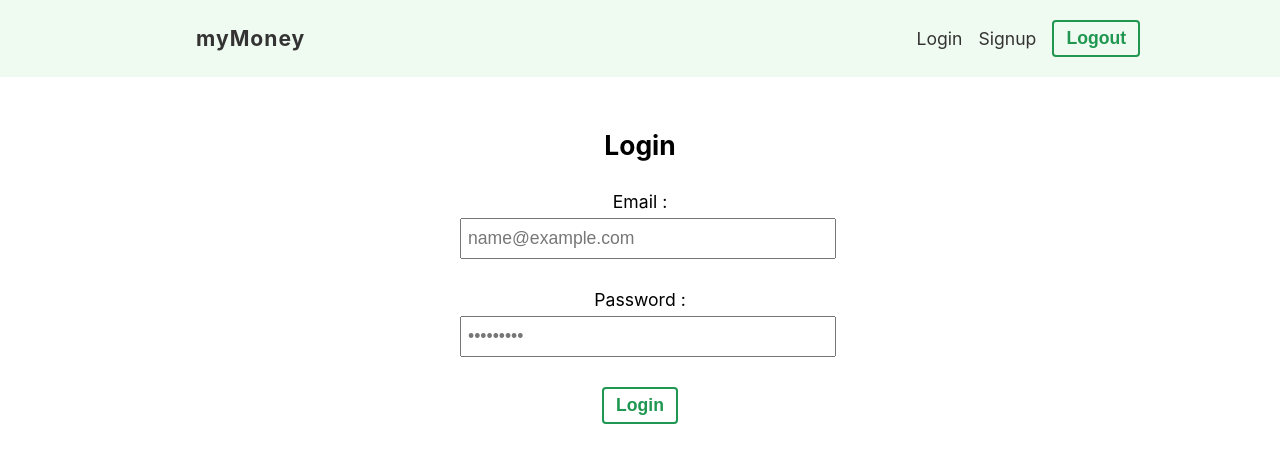
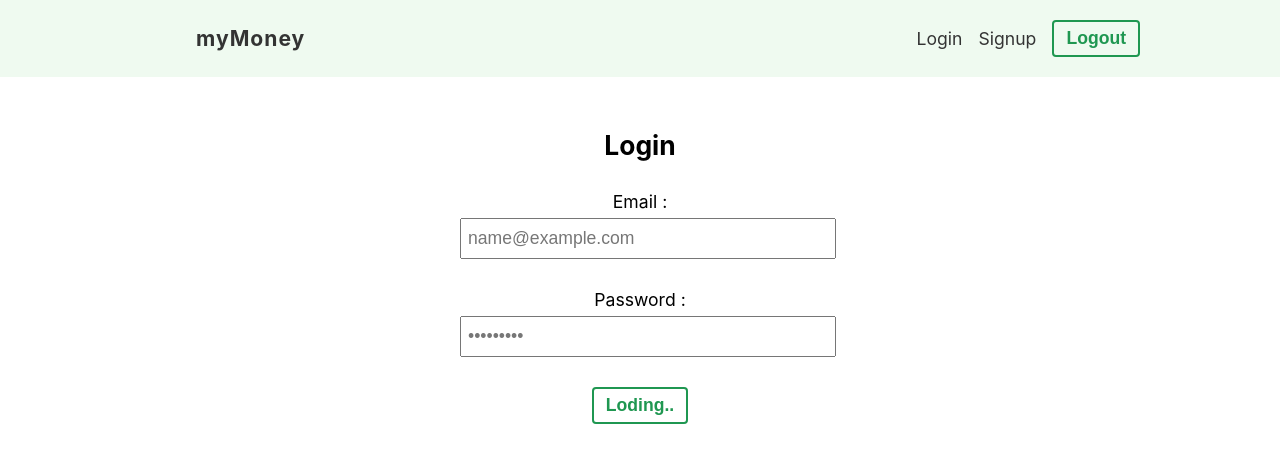
Before and after one commit to rkumayan/myMoney, a React (Create React App) app: page /login in a window 1280 px wide. Both pictures are taken after typing "name@example.com", "Sample123" into the empty fields and a click on the button "Login". Shown: the top 462 px of the page. Built offline with nearby package versions, Linux system fonts and the light colour scheme; no server answers.

Commit message:
added login firebase functionality in Login component

```diff
--- a/src/pages/login/Login.js
+++ b/src/pages/login/Login.js
@@ -1,12 +1,16 @@
-import styles from './Login.module.css'
+import styles from './Login.module.css';
+
+import {useLogin} from '../../hooks/useLogin'
 
 import { useState } from 'react';
 const Login = () => {
     const [email, setEmail] = useState('');
     const [password,setPassword] = useState('');
+    const { login, error , isPending} = useLogin();
 
     const handleSubmit = (e) =>{
         e.preventDefault();
+        login(email, password);
     }
     return (
         <form   onSubmit={handleSubmit}
@@ -26,7 +30,9 @@ const Login = () => {
                     value = {password}
                 />
             </label>
-            <button className="btn">Login</button>
+            { !isPending && <button className="btn">Login</button>}
+            { isPending && <button className="btn" disabled>Loding..</button>}
+            { error && <p> {error}</p>}
         </form>
      );
 }
```
